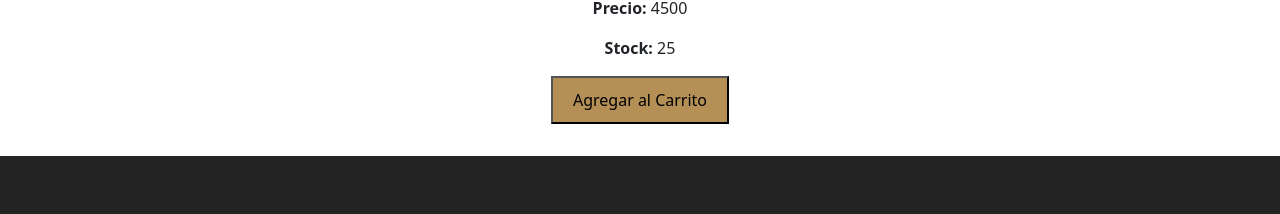
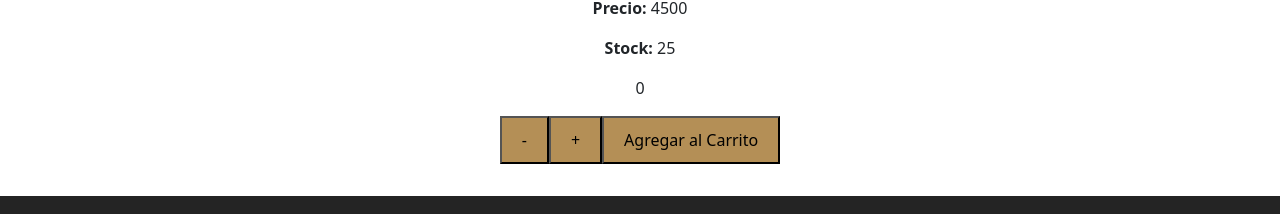
Before and after one commit to Georgina14/react69585_Theas, a React (Vite) app: page /product/1 in a window 1280 px wide. Shown: the part 488-702 px from the top of the page. Built offline with nearby package versions, Linux system fonts and the light colour scheme.

Commit message:
Agrego ItemCount

```diff
--- /dev/null
+++ b/src/components/ItemCount.jsx
@@ -0,0 +1,24 @@
+import { useState } from "react"
+
+function ItemCount () {
+    const [count, setCount] = useState (0)
+
+    const handleSub = () => {
+        setCount(count - 1)
+    }
+
+    const handleAdd = () => {
+        setCount(count + 1)
+    }
+
+    return (
+        <div>
+            <p>{count}</p>
+            <button onClick={handleSub}>-</button>
+            <button onClick={handleAdd}>+</button>
+            <button>Agregar al Carrito</button>
+        </div>
+    )
+}
+
+export default ItemCount
--- a/src/components/ItemDetail.jsx
+++ b/src/components/ItemDetail.jsx
@@ -1,3 +1,5 @@
+import ItemCount from "./ItemCount"
+
 function ItemDetail({ detail }) {
     return (
         <div>
@@ -6,7 +8,7 @@ function ItemDetail({ detail }) {
             <p>{detail.descripcion}</p>
             <p><strong>Precio:</strong> {detail.precio}</p>
             <p><strong>Stock:</strong> {detail.stock}</p>
-            <button>Agregar al Carrito</button>
+            <ItemCount />
         </div>
     )
 }
```
